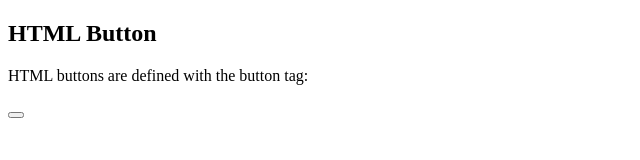
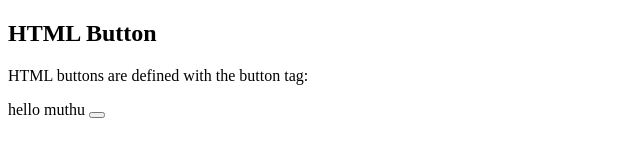
Before and after one commit to muthutony2110/mmm, a plain HTML site: page index.html in a window 1280 px wide. Shown: the whole page, without its empty margins (0-640 px from the left). Drawn offline with Linux system fonts and the light colour scheme.

Commit message:
Update index.html

```diff
--- a/index.html
+++ b/index.html
@@ -4,7 +4,7 @@
 
 <h2>HTML Button </h2>
 <p>HTML buttons are defined with the button tag:</p>
-
+hello muthu
 
 <button></button>
 
```
